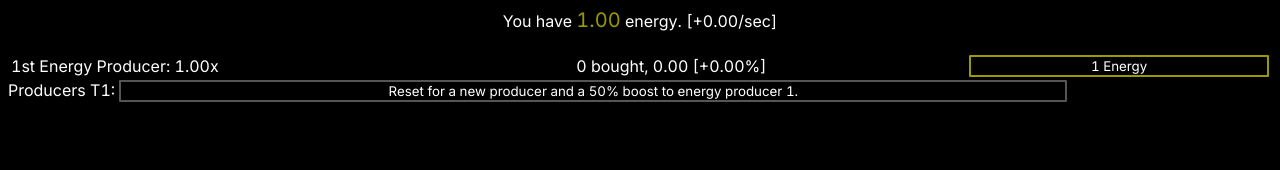
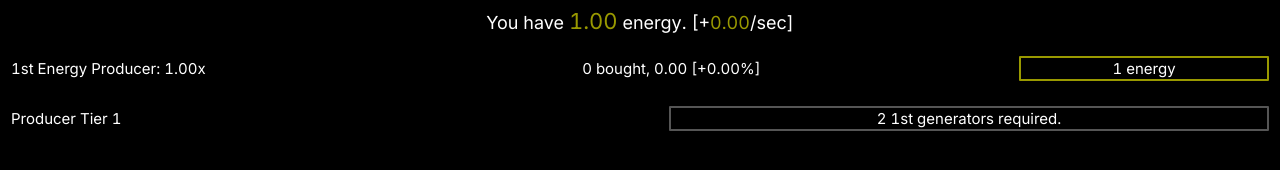
Before and after one commit to gapples2/energy-game, a plain HTML site: page index.html in a window 1280 px wide. Drawn offline with Linux system fonts and the light colour scheme.

Commit message:
balanced? probably not

```diff
--- a/css/elements.css
+++ b/css/elements.css
@@ -5,7 +5,7 @@
     transition: 0.25s;
     user-select: none;
     font-variant: tabular-nums;
-
+    font-size: 15px;
     --energy-color: #999900;
 }
 
@@ -13,3 +13,7 @@ button{
     border: 2px solid white;
     border-radius: 1px;
 }
+
+span{
+    font-size:inherit;
+}
--- a/css/ids.css
+++ b/css/ids.css
@@ -1,11 +1,15 @@
 #energy-amt{
     width:125px;
-    font-size: 20px;
+    font-size: 22px;
+    color: var(--energy-color)
+}
+
+#energy-gain{
     color: var(--energy-color)
 }
 
 #energy-boost-button{
-    width: 75%;
+    width: 600px;
 }
 
 #energy-tickspeed-boost{
@@ -14,9 +18,9 @@
 }
 
 #energy-tickspeed-button{
-    width: 100%;
+    width: 250px;
 }
 
 #energy-overclock-button{
-    width: 100%;
+    width: 600px;
 }
--- a/index.html
+++ b/index.html
@@ -11,10 +11,11 @@
         <script src="js/helper/loader.js" defer></script>
     </head>
     <body>
-        <div style="text-align:center">You have <span id="energy-amt"></span> energy. [+<span id="energy-gain"></span>/sec]</div><br>
-        <table style="width:100%" id="energy-tickspeed"><tr><td style="text-align:left;width:30%;">Backup Generators</td><td id="energy-tickspeed-boost"></td><td style="text-align:right;width:30%;"><button id="energy-tickspeed-button"></button></td></tr></table>
-        <table style="width:100%" id="energy-overclock"><tr><td style="text-align:left;width:30%;">Overclock Generators</td><td style="text-align:right;width:70%;"><button id="energy-overclock-button"></button></td></tr></table>
-        <div id="energy-dims"></div>
-        Producers T<span id="energy-boost-amt"></span>:&nbsp;<button id="energy-boost-button"></button>
+        <div style="text-align:center;font-size:18px">You have <span id="energy-amt"></span> energy. [+<span id="energy-gain"></span>/sec]</div><br>
+        <table style="width:100%" id="energy-tickspeed"><tr><td style="text-align:left;width:30%;">Generators</td><td id="energy-tickspeed-boost"></td><td style="text-align:right;width:30%;"><button id="energy-tickspeed-button"></button></td></tr></table>
+        <table style="width:100%" id="energy-overclock"><tr><td style="text-align:left;width:20%;">Overclock</td><td style="text-align:center;width:20%" id="energy-overclock-boost"></td><td style="text-align:right;width:60%;"><button id="energy-overclock-button"></button></td></tr></table>
+        <br id="energy-tickspeed-br">
+        <div id="energy-dims"></div><br>
+        <table style="width:100%"><tr><td style="width:20%;text-align:30%">Producer Tier <span id="energy-boost-amt"></span></td><td style="width:60%;text-align:right;"><button id="energy-boost-button"></button></td></tr></table>
     </body>
 </html>
--- a/js/helper/classes/dimension.js
+++ b/js/helper/classes/dimension.js
@@ -30,7 +30,7 @@ class Dimension{
     init(){
         // goal: create dimension element
         let ele = document.createElement("tr")
-        ele.innerHTML = `<td style="text-align:left;width:35%">${this.pos}${notations.normal.place(this.pos)} ${this.type.slice(0,1).toUpperCase()+this.type.slice(1)} Producer: <span id="${this.type}-dim-${this.pos}-multi"></span>x</td><td style="text-align:center;width:35%"><span id="${this.type}-dim-${this.pos}-amount"></span> [+<span id="${this.type}-dim-${this.pos}-gain"></span>%]</td><td style="text-align:right;width:50%"><button id="${this.type}-dim-${this.pos}-buy" style="width:80%"></button></td>`
+        ele.innerHTML = `<td style="text-align:left;width:35%">${this.pos}${notations.normal.place(this.pos)} ${this.type.slice(0,1).toUpperCase()+this.type.slice(1)} Producer: <span id="${this.type}-dim-${this.pos}-multi"></span>x</td><td style="text-align:center;width:35%"><span id="${this.type}-dim-${this.pos}-amount"></span> [+<span id="${this.type}-dim-${this.pos}-gain"></span>%]</td><td style="text-align:right;width:50%"><button id="${this.type}-dim-${this.pos}-buy" style="width:250px"></button></td>`
         ele["dim-type"] = this.type
         ele.style.width = "100%"
         document.body.appendChild(ele)
@@ -78,6 +78,7 @@ class Dimension{
             this.setAmount(this.getAmount().add(amt))
             this.cost.cpath[0]()[this.cost.cpath[1]] = this.cost.cpath[0]()[this.cost.cpath[1]].sub(cost)
             this.update({css:true,txt:true})
+            energy.boost.update({txt:true,css:true})
         }
     }
     update(to={css:true,ticktxt:true}){
@@ -88,7 +89,7 @@ class Dimension{
             this.elements.ele.style.display = this.unlocked()?"":"none"
         }
         if(to.txt){
-            this.elements.button.textContent = `${formatWhole(this.getCostOne())} ${this.type.slice(0,1).toUpperCase()+this.type.slice(1)}`
+            this.elements.button.textContent = `${formatWhole(this.getCostOne())} ${this.type}`
         }
         if(to.ticktxt||to.txt){
             this.elements.multi.textContent = `${format(this.getMultiplier())}`
--- a/js/layers/energy/boost.js
+++ b/js/layers/energy/boost.js
@@ -10,7 +10,11 @@ energy.boost = {
     },
     canReset(){
         if(player.energy.boost.lt(9))return player.energy.dimensions[player.energy.boost.toNumber()].bought.gte(2)
-        return player.energy.dimensions[8].gte(player.energy.boost.times(5))
+        return player.energy.dimensions[8].bought.gte(this.requirement())
+    },
+    requirement(){
+        if(player.energy.boost.lt(9))return new Decimal(2)
+        return player.energy.boost.minus(8).times(5)
     },
     reset(){
         if(this.canReset()){
@@ -38,7 +42,7 @@ energy.boost = {
         }
         if(to.txt){
             elements.get("energy-boost-amt").textContent = formatWhole(player.energy.boost.add(1))
-            elements.get("energy-boost-button").textContent = `Reset for${player.energy.boost.lt(8)?" a new producer and":""} a ${notations.bignum.percent(this.getBase(),true)} boost to ${this.producerTxt()}.`
+            elements.get("energy-boost-button").textContent = this.canReset()?`Reset for${player.energy.boost.lt(8)?" a new producer and":""} a ${notations.bignum.percent(this.getBase(),true)} boost to ${this.producerTxt()}.`:`${formatWhole(this.requirement())} ${formatWhole(player.energy.boost.add(1).min(9))}${notations.normal.place(player.energy.boost.add(1).toNumber())} generators required.`
         }
     }
 }
--- a/js/layers/energy/overclock.js
+++ b/js/layers/energy/overclock.js
@@ -8,7 +8,7 @@ energy.overclock = {
         return player.energy.overclock
     },
     requirement(){
-        return Decimal.pow(100,this.getAmount().pow(2).add(this.getAmount()).div(2).add(2))
+        return Decimal.pow(10,this.getAmount().pow(1.1).add(4))
     },
     canReset(){
         return player.energy.points.gte(this.requirement())
@@ -21,9 +21,9 @@ energy.overclock = {
             this.update({css:true,txt:true})
         }
     },
-    getBoost(){
-        let b = Decimal.pow(1.04,player.energy.overclock)
-        if(b.gte(1.5))b=new Decimal(2.5).minus(Decimal.div(1,b.minus(1).log2().add(1).sqrt()))
+    getBoost(x=0){
+        let b = Decimal.pow(1.1,player.energy.overclock.add(x).add(player.energy.overclock.add(x).gte(1)?2:0))
+        if(b.gte(4))b=new Decimal(10).minus(Decimal.div(10,b.minus(4).log2().add(4).sqrt()))
         return b
     },
     update(to={css:true}){
@@ -32,7 +32,8 @@ energy.overclock = {
             elements.get("energy-overclock").style.display = player.energy.overclockUnlocked?"":"none"
         }
         if(to.txt){
-            elements.get("energy-overclock-button").textContent = `Overclock your generators to make them 4% more effective for ${format(this.requirement())} energy`
+            elements.get("energy-overclock-button").textContent = `Overclock your generators to make them more effective for ${format(this.requirement())} energy`
+            elements.get("energy-overclock-boost").textContent = `+${format(this.getBoost().div(10).minus(0.1))}x, next: +${format(this.getBoost(1).div(10).minus(0.1))}x`
         }
     }
 }
--- a/js/layers/energy/tickspeed.js
+++ b/js/layers/energy/tickspeed.js
@@ -3,7 +3,7 @@ energy.tickspeed = {
         return player.energy.tickspeed
     },
     getBase(){
-        return new Decimal(1.1).times(energy.overclock.getBoost())
+        return new Decimal(0.1).times(energy.overclock.getBoost()).add(1)
     },
     getBoost(){
         return Decimal.pow(this.getBase(),this.getAmount())
@@ -37,6 +37,7 @@ energy.tickspeed = {
         if(to.css){
             elements.get("energy-tickspeed-button").className = this.canBuy()?"energy-unlocked":"locked"
             elements.get("energy-tickspeed").style.display = player.energy.tickspeedUnlocked?"":"none"
+            elements.get("energy-tickspeed-br").style.display = player.energy.tickspeedUnlocked?"":"none"
         }
         if(to.txt){
             elements.get("energy-tickspeed-boost").textContent = `${format(this.getBoost())}x [${format(this.getBase())}x]`
--- a/js/main.js
+++ b/js/main.js
@@ -3,11 +3,11 @@ let tickSpeed = 1
 function mainLoop(){
     let time = Date.now()
     let diff = (time-player.time)/1000*tickSpeed
-    let simulatedTicks = Math.min(Math.floor(diff/0.25),1e4)
+    let simulatedTicks = Math.min(Math.floor(diff/1),1e4)
     player.time = time
 
-    for(let x=0;x<simulatedTicks;x++)update(0.25)
-    update(diff%0.1)
+    for(let x=0;x<simulatedTicks;x++)update(1)
+    update(diff%1)
 
     requestAnimationFrame(mainLoop)
 }
--- a/js/technical/saving.js
+++ b/js/technical/saving.js
@@ -4,7 +4,7 @@ const saving = {
     },
     restoreData(data,odata){
         let newdata = Array.isArray(odata)?[]:{}
-        if((typeof data)=="object"){
+        if((typeof odata)=="object"){
             Object.keys(odata).forEach(o=>{
                 let obj = odata[o]
                 let old = data[o]
```
